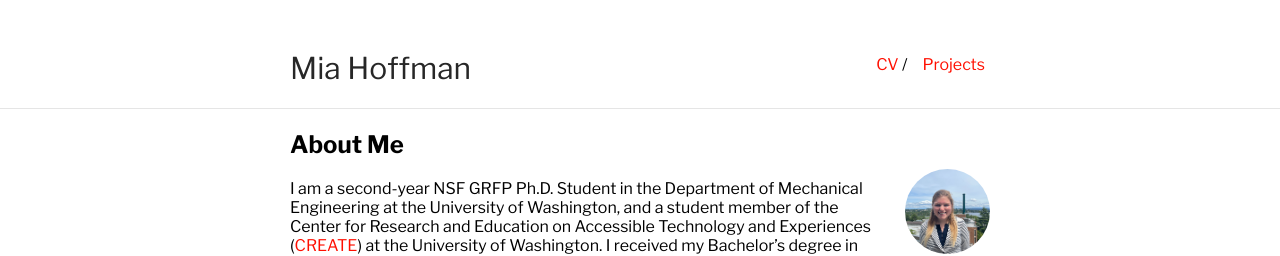
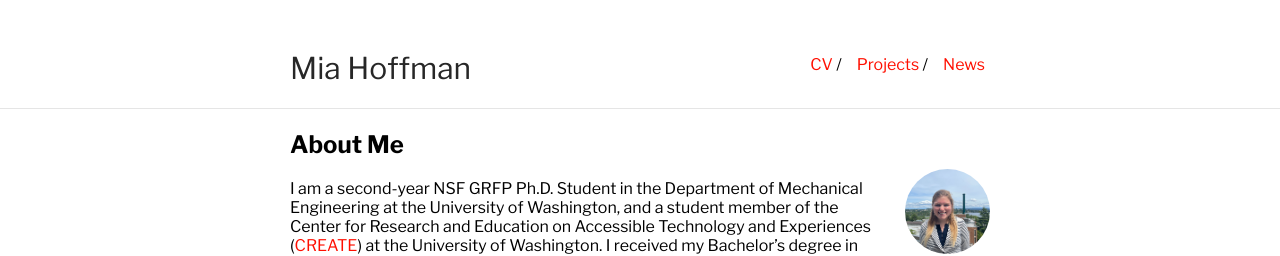
Before and after one commit to miahoffmannd/miahoffmannd.github.io, a Jekyll site: the page built from index.md, in a window 1280 px wide. Shown: the top 256 px of the page. Built offline with Jekyll 4.4.1, drawn with Linux system fonts in a browser that asks for light colours; our own code applies the rules of GitHub Pages for plain Markdown files.

Commit message:
Update _config.yml

```diff
--- a/_config.yml
+++ b/_config.yml
@@ -21,3 +21,5 @@ nav:
    link: "Hoffman_Mia_CV.pdf"
  - name: "Projects"
    link: "projects"
+ - name: "News"
+   link: "news"
```
